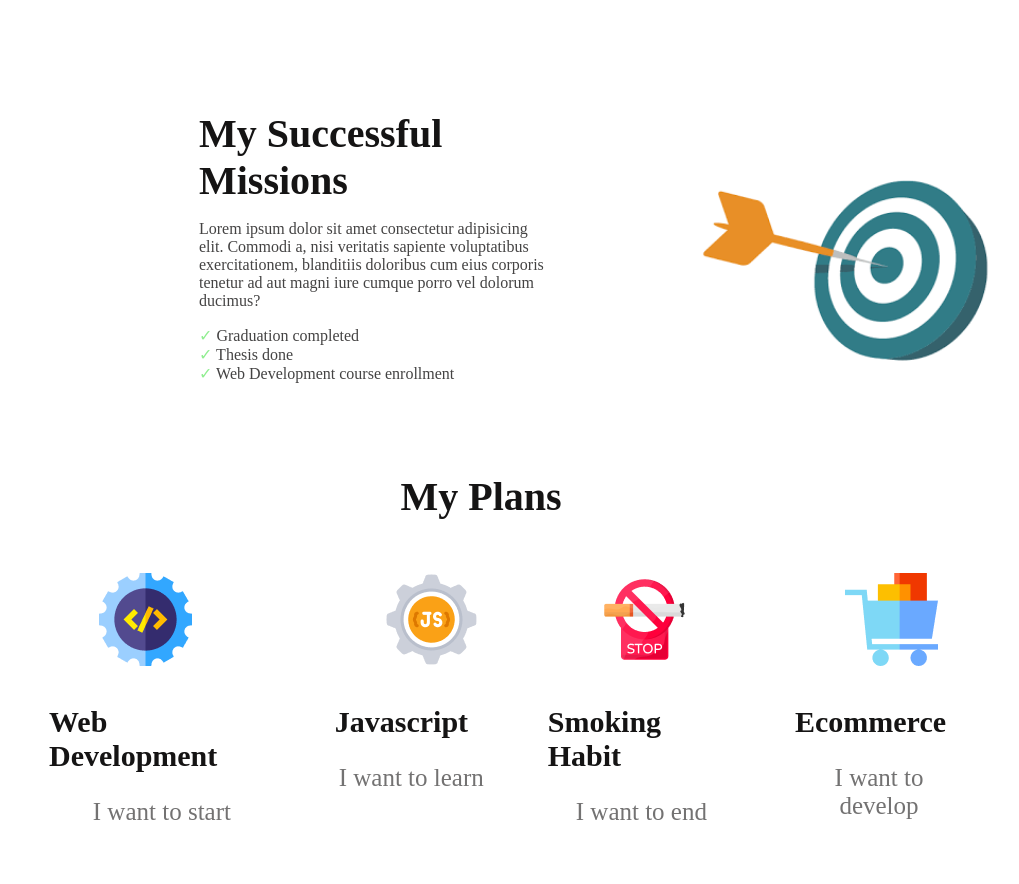
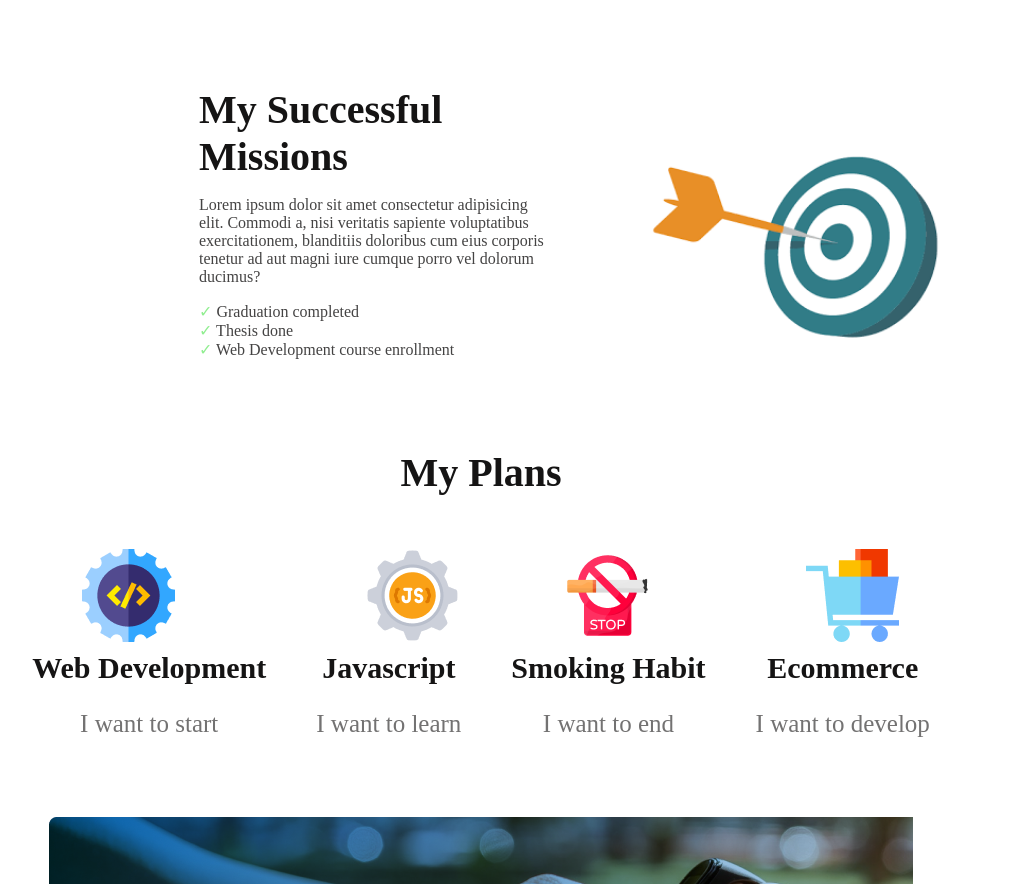
Before and after one commit to Nandini-Das/assignment_repo-new-year-new-me-, a plain HTML site: page index.html in a window 1280 px wide. Shown: the part 1340-2224 px from the top of the page, without its empty margins (159-1178 px from the left). Drawn offline with Linux system fonts and the light colour scheme.

Commit message:
extra-section-add

```diff
--- a/index.html
+++ b/index.html
@@ -68,22 +68,26 @@
         </h4>
         <div class="my-plan">
         <div class="plan-body">
-            <img src="images/icons/web.png" alt="" srcset="">
+            <div class="plan-icon">
+                <img src="images/icons/web.png" alt="" srcset="">
+            </div>
             <h6 class="plan-2nd-header">Web Development</h6>
             <p class="plan-para">I want to start</p>
         </div>
         <div class="plan-body">
-            <img src="images/icons/js.png" alt="" srcset="">
+            <div class="plan-icon"><img src="images/icons/js.png" alt="" srcset=""></div>
             <h6 class="plan-2nd-header">Javascript</h6>
             <p class="plan-para">I want to learn</p>
         </div>
         <div class="plan-body">
-            <img src="images/icons/smoke.png" alt="" srcset="">
+            <div class="plan-icon">
+                <img src="images/icons/smoke.png" alt="" srcset="">
+            </div>
             <h6 class="plan-2nd-header">Smoking Habit</h6>
             <p class="plan-para">I want to end</p>
         </div>
         <div class="plan-body">
-            <img src="images/icons/ecom.png" alt="" srcset="">
+            <div class="plan-icon"><img src="images/icons/ecom.png" alt="" srcset=""></div>
             <h6 class="plan-2nd-header">Ecommerce</h6>
             <p class="plan-para">I want to develop</p>
         </div>
--- a/styles/assignment.css
+++ b/styles/assignment.css
@@ -115,19 +115,20 @@
     text-align: center;
 }
 .plan{
-    margin: 0px 150px 0px;
+    margin: 0px 80px 0px;
     /* background-color: #151414; */
+
 }
 .my-plan{
     display: flex;
-    gap: 10px;
+    gap: 50px;
     justify-content: center;
 
 }
-.plan-body ,img{
+.plan-icon{
 
     margin-left: 50px;
-    margin-bottom: 30px;
+
 }
 
 .plan-2nd-header{
@@ -137,6 +138,7 @@
     color: #151414;
     margin-top: 5px;
     margin-bottom: 5px;
+    text-align: center;
 
 }
 .plan-para{
@@ -144,6 +146,7 @@
    font-size: 25px;
    color: #737272;
    text-align: center;
+
 }
 /* watch styles */
 .watch{
@@ -217,8 +220,8 @@
     font-weight: 400;
 font-size: 18px;
 }
-a , img{
-    padding-right: 10px;
+a img{
+    padding-right: 20px;
 }
 .btn3{
     background: #005FAC;
```
